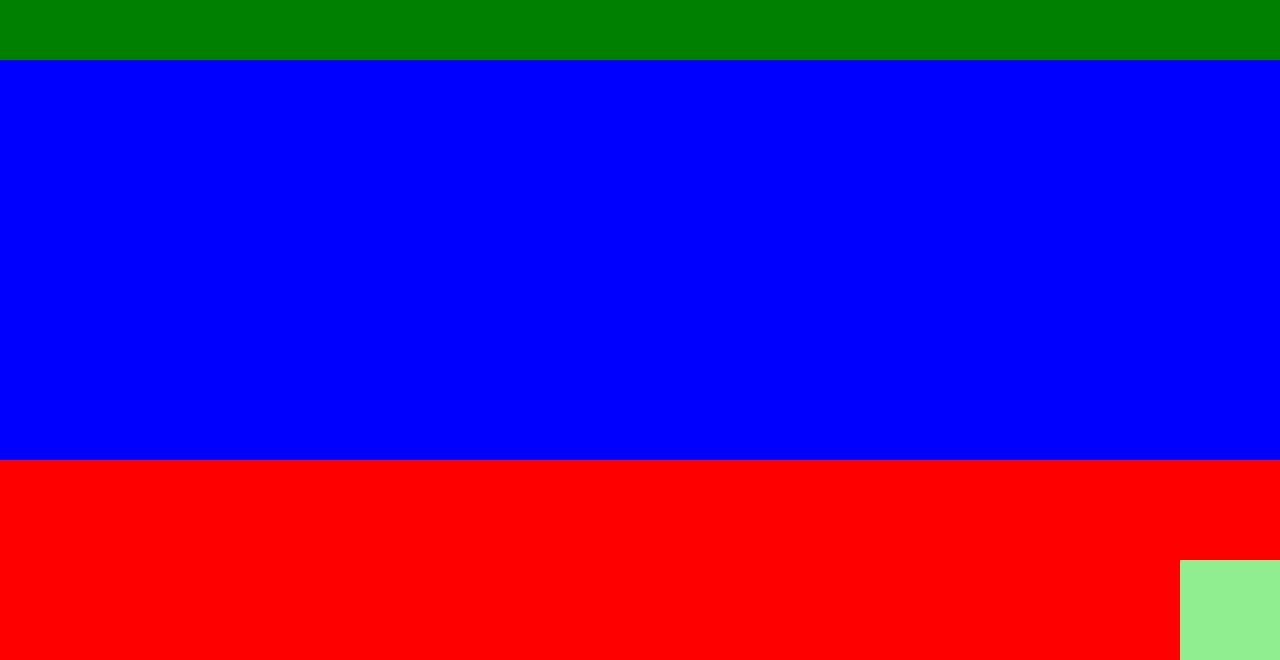
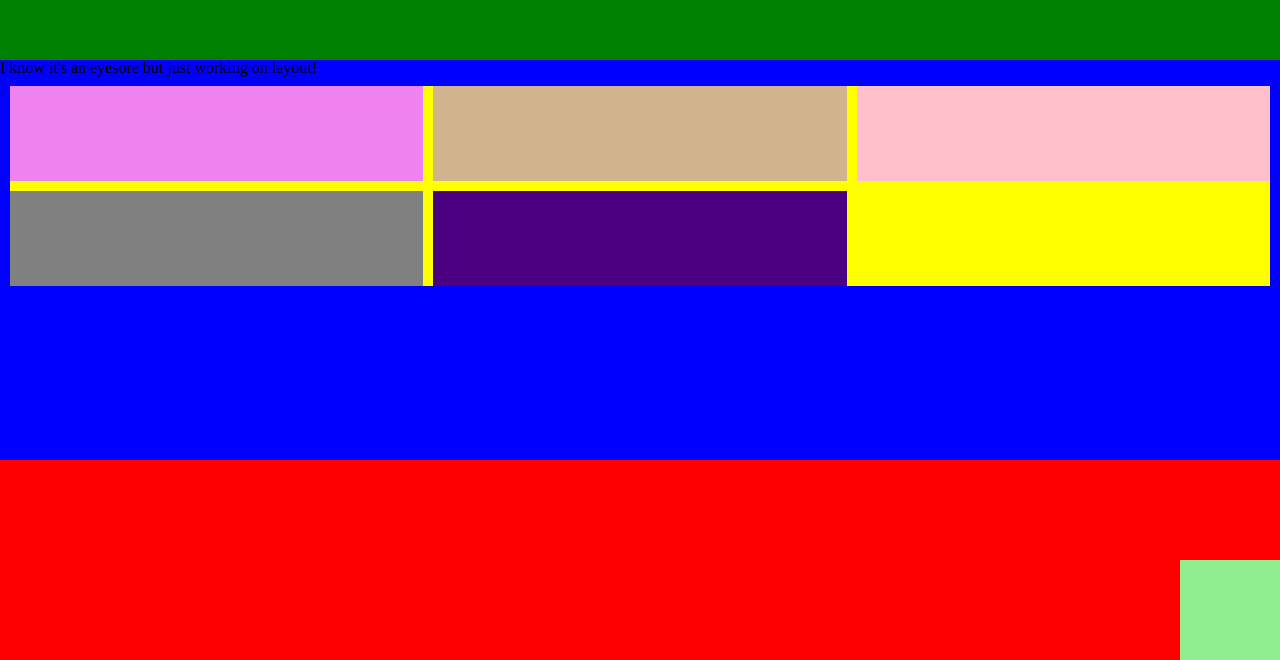
Before and after one commit to ThomasDCarney/thomasdcarney.github.io, a plain HTML site: page index.html in a window 1280 px wide. Shown: the part 140-800 px from the top of the page. Drawn offline with Linux system fonts and the light colour scheme.

Commit message:
Defined a basic structure/layout for the home page's content.

```diff
--- /dev/null
+++ b/css/home.css
@@ -0,0 +1,53 @@
+#homeContent {
+    display: grid;
+    grid-template-columns: 1fr;
+    grid-template-rows: 1fr 1fr 1fr 1fr 1fr;
+    grid-auto-flow: row;
+    grid-gap: 10px 10px;
+
+    min-height: 200px;
+    background-color: yellow;
+}
+
+#sectionAbout {
+    background-color: violet;
+}
+
+#sectionSoftware {
+    background-color: tan;
+}
+
+#sectionWeb {
+    background-color: pink;
+}
+
+#sectionArt {
+    background-color: gray;
+}
+
+#sectionCosplay {
+    background-color: indigo;
+}
+
+@media screen and (min-width: 600px) {
+
+    #homeContent {
+
+        grid-template-columns: 1fr 1fr;
+        grid-template-rows: 1fr 1fr 1fr;
+        margin: 10px;
+
+    }
+
+}
+
+@media screen and (min-width: 800px) {
+
+    #homeContent {
+
+        grid-template-columns: 1fr 1fr 1fr;
+        grid-template-rows: 1fr 1fr;
+
+    }
+
+}
--- a/index.html
+++ b/index.html
@@ -8,6 +8,7 @@
         <link rel="stylesheet" href="css/mainStructure.css" />
         <link rel="stylesheet" href="css/mainNav.css" />
         <link rel="stylesheet" href="css/styles.css" />
+        <link rel="stylesheet" href="css/home.css" />
     </head>
 
     <body>
@@ -18,7 +19,17 @@
         </header>
 
         <div id="contentWrapper">
+            <div class="homeOpener">
+                I know it's an eyesore but just working on layout!
+            </div>
 
+            <div id="homeContent">
+            	<div id="sectionAbout"></div>
+            	<div id="sectionSoftware"></div>
+            	<div id="sectionWeb"></div>
+            	<div id="sectionArt"></div>
+            	<div id="sectionCosplay"></div>
+            </div>
         </div>
 
         <footer>
```
